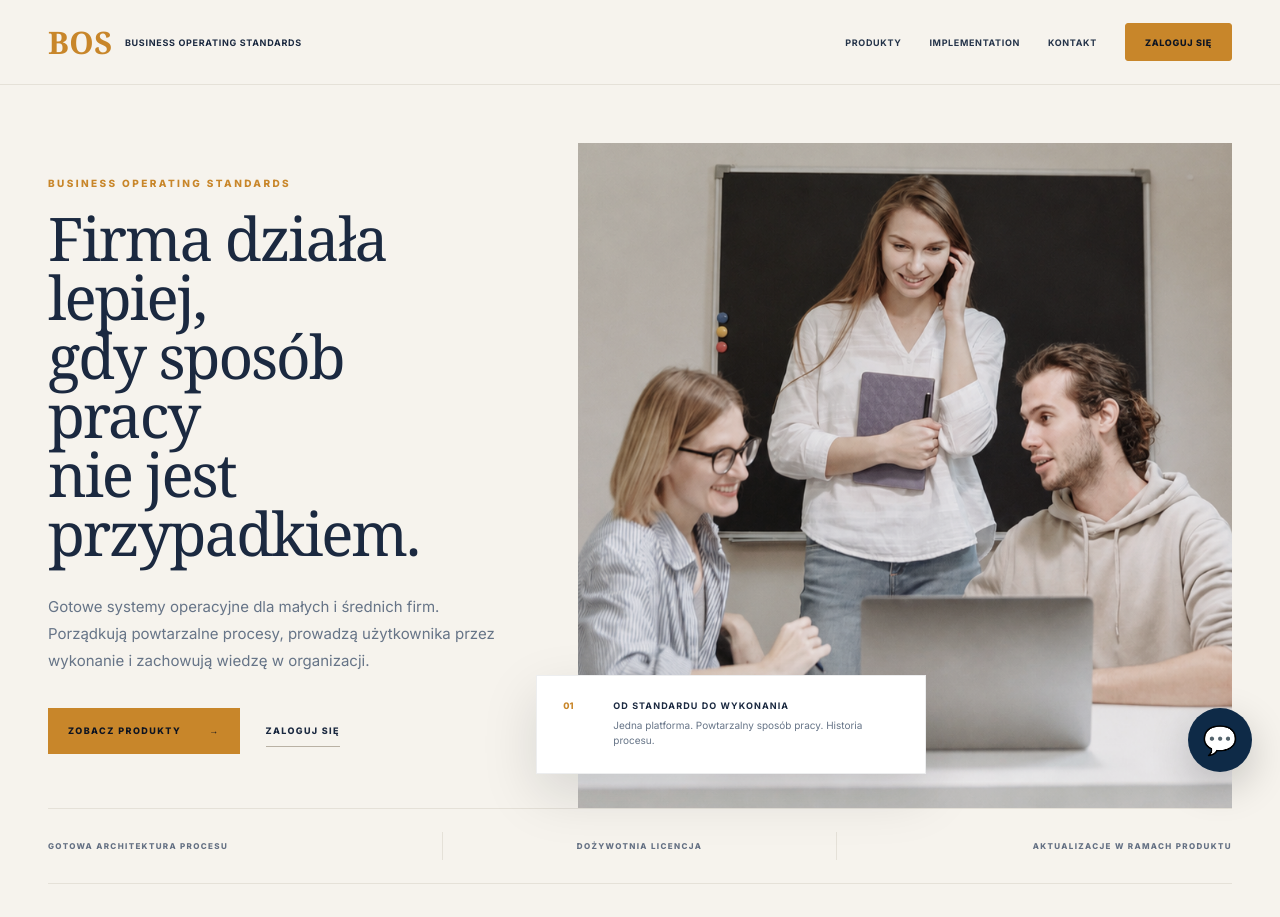
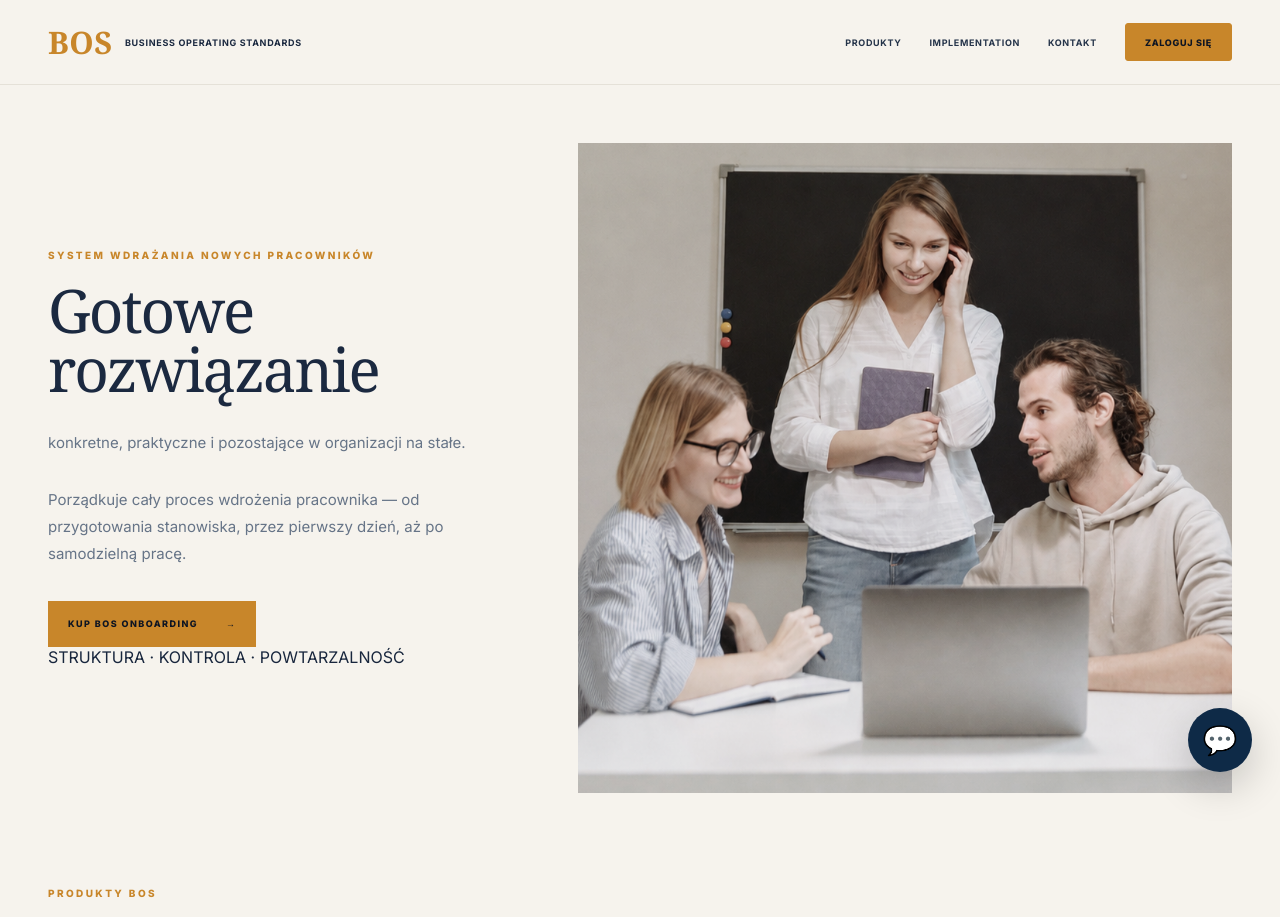
Before and after one commit to vernegroup/bos-platform, a Next.js app: page / in a window 1280 px wide. Shown: the top 917 px of the page. Built offline with nearby package versions, Linux system fonts and the light colour scheme.

Commit message:
LAYOUT-03 rebuild homepage hero structure

```diff
--- a/app/page.tsx
+++ b/app/page.tsx
@@ -24,26 +24,29 @@ export default function HomePage() {
         <section className="bos-home-hero" aria-labelledby="bos-home-title">
           <div className="bos-page-width bos-home-hero-grid">
             <div className="bos-home-hero-copy">
-              <span className="bos-home-hero-kicker">BUSINESS OPERATING STANDARDS</span>
-              <h1 id="bos-home-title">
-                Firma działa lepiej,
-                <br />
-                gdy sposób pracy
-                <br />
-                nie jest przypadkiem.
-              </h1>
-              <p>
-                Gotowe systemy operacyjne dla małych i średnich firm. Porządkują
-                powtarzalne procesy, prowadzą użytkownika przez wykonanie i
-                zachowują wiedzę w organizacji.
+              <span className="bos-home-hero-kicker">
+                SYSTEM WDRAŻANIA NOWYCH PRACOWNIKÓW
+              </span>
+
+              <h1 id="bos-home-title">Gotowe rozwiązanie</h1>
+
+              <p className="bos-home-hero-lead">
+                konkretne, praktyczne i pozostające w organizacji na stałe.
               </p>
+
+              <p className="bos-home-hero-description">
+                Porządkuje cały proces wdrożenia pracownika — od przygotowania
+                stanowiska, przez pierwszy dzień, aż po samodzielną pracę.
+              </p>
+
               <div className="bos-home-hero-actions">
                 <a href="#produkty" className="bos-home-primary-action">
-                  ZOBACZ PRODUKTY <span aria-hidden="true">→</span>
+                  KUP BOS ONBOARDING <span aria-hidden="true">→</span>
                 </a>
-                <Link href="/login" className="bos-home-secondary-action">
-                  ZALOGUJ SIĘ
-                </Link>
+              </div>
+
+              <div className="bos-home-hero-reference">
+                STRUKTURA · KONTROLA · POWTARZALNOŚĆ
               </div>
             </div>
 
@@ -57,21 +60,6 @@ export default function HomePage() {
                 className="bos-home-hero-image"
                 sizes="(max-width: 800px) 100vw, 55vw"
               />
-              <div className="bos-home-hero-note">
-                <span>01</span>
-                <div>
-                  <strong>OD STANDARDU DO WYKONANIA</strong>
-                  <p>Jedna platforma. Powtarzalny sposób pracy. Historia procesu.</p>
-                </div>
-              </div>
-            </div>
-          </div>
-
-          <div className="bos-page-width">
-            <div className="bos-home-principles" aria-label="Założenia platformy BOS">
-              <span>GOTOWA ARCHITEKTURA PROCESU</span>
-              <span>DOŻYWOTNIA LICENCJA</span>
-              <span>AKTUALIZACJE W RAMACH PRODUKTU</span>
             </div>
           </div>
         </section>
```
